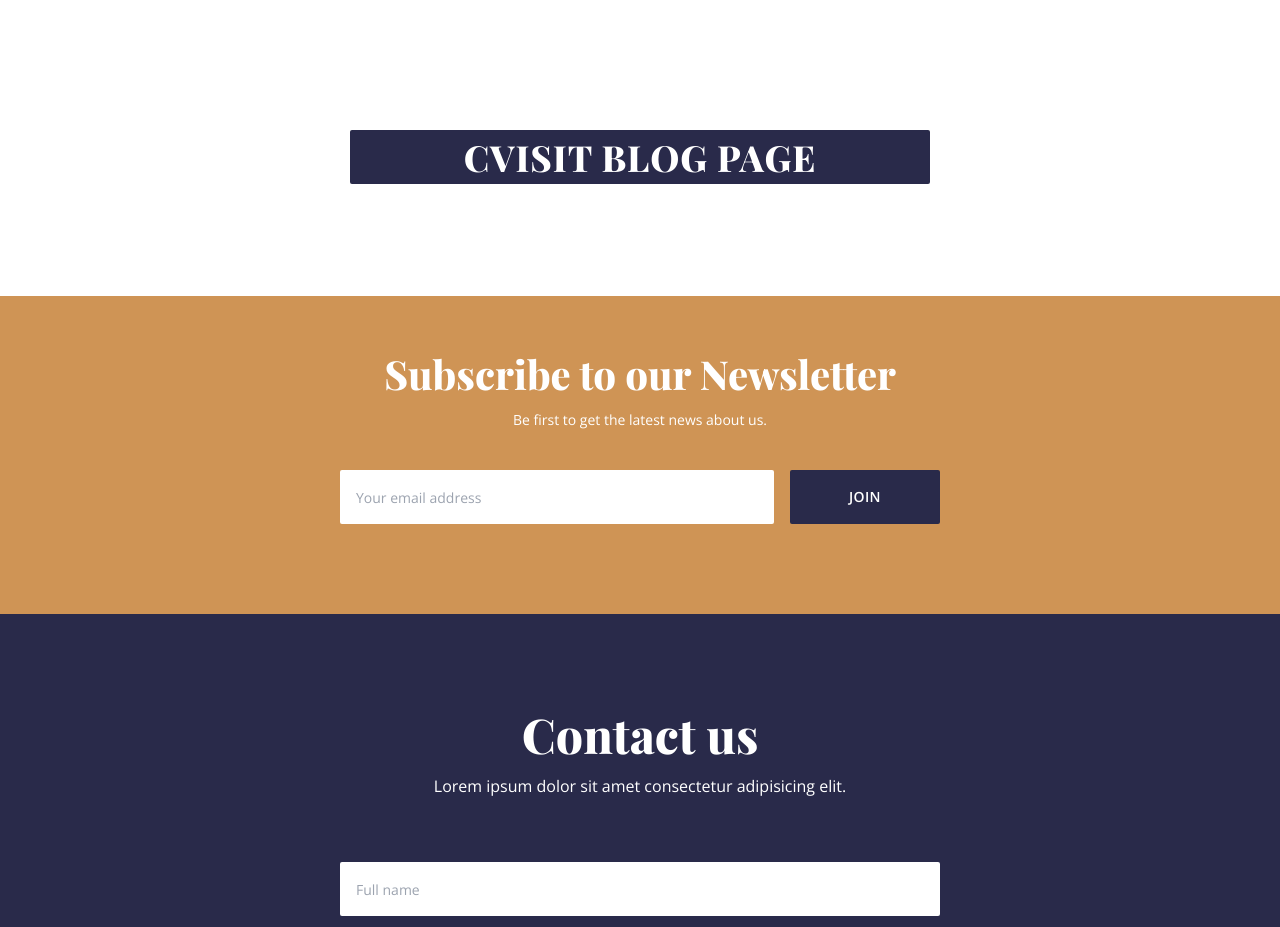
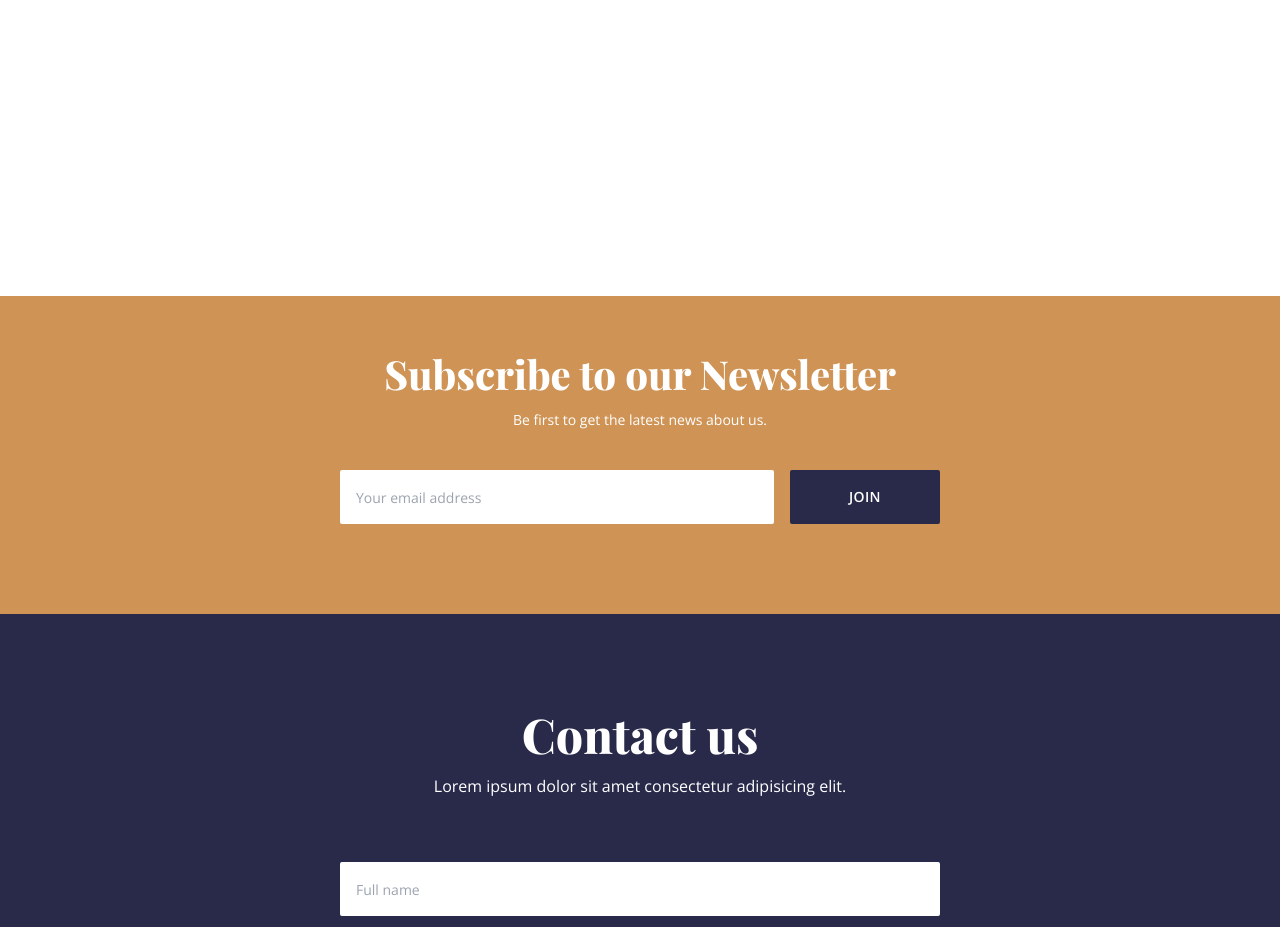
Before and after one commit to Ollatomiwa/lawfirm-website, a React (Create React App) app: page / in a window 1280 px wide. Shown: the part 2760-3687 px from the top of the page. Built offline with nearby package versions, Linux system fonts and the light colour scheme.

Commit message:
update to blog

```diff
--- a/src/components/Blog.js
+++ b/src/components/Blog.js
@@ -9,9 +9,9 @@ function Blog() {
         href="https://www.google.com"
         target="_blank"
         rel="noopener noreferrer"
-        className="btn lg:w-[580px] text-4xl font-primary font-extrabold mb-4 bg-primary hover:bg-accent-hover"
+        className="btn lg:w-[580px] text-4xl font-primary font-bold mb-4 hover:bg-accent-hover"
       >
-        CVisit Blog Page
+        Visit Blog Page
       </a>
     </div>
   </section>
```
